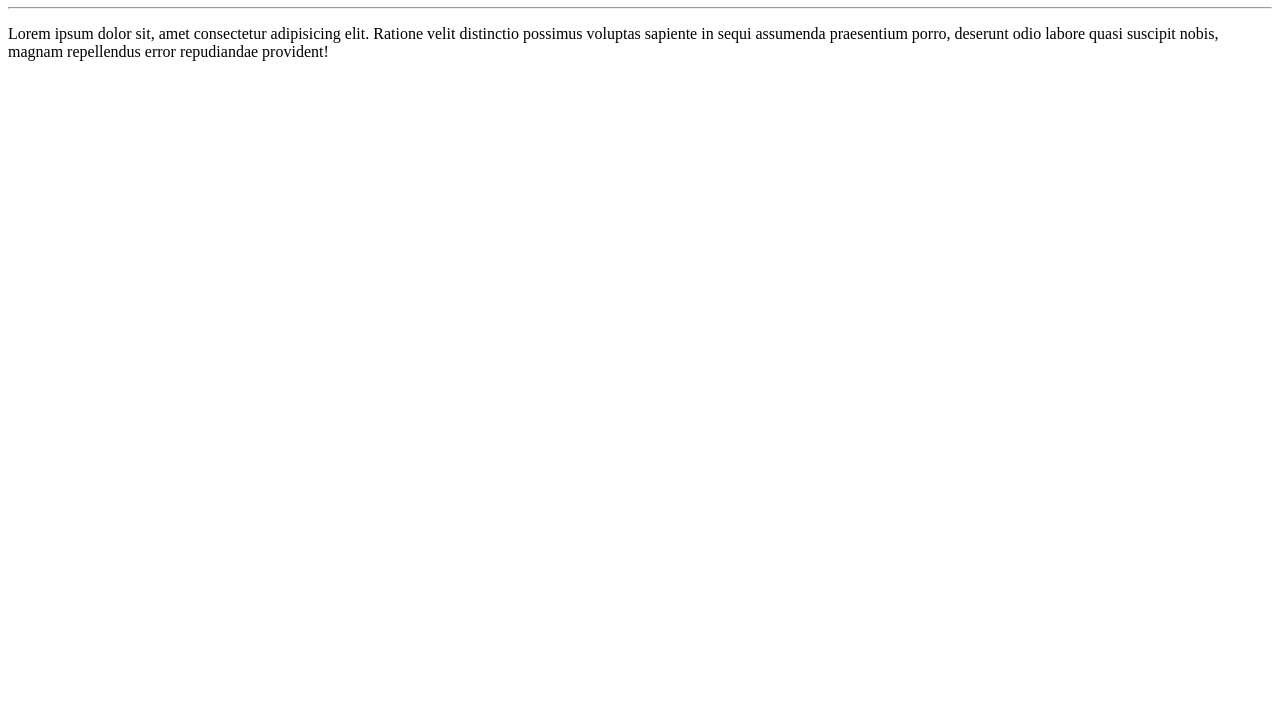
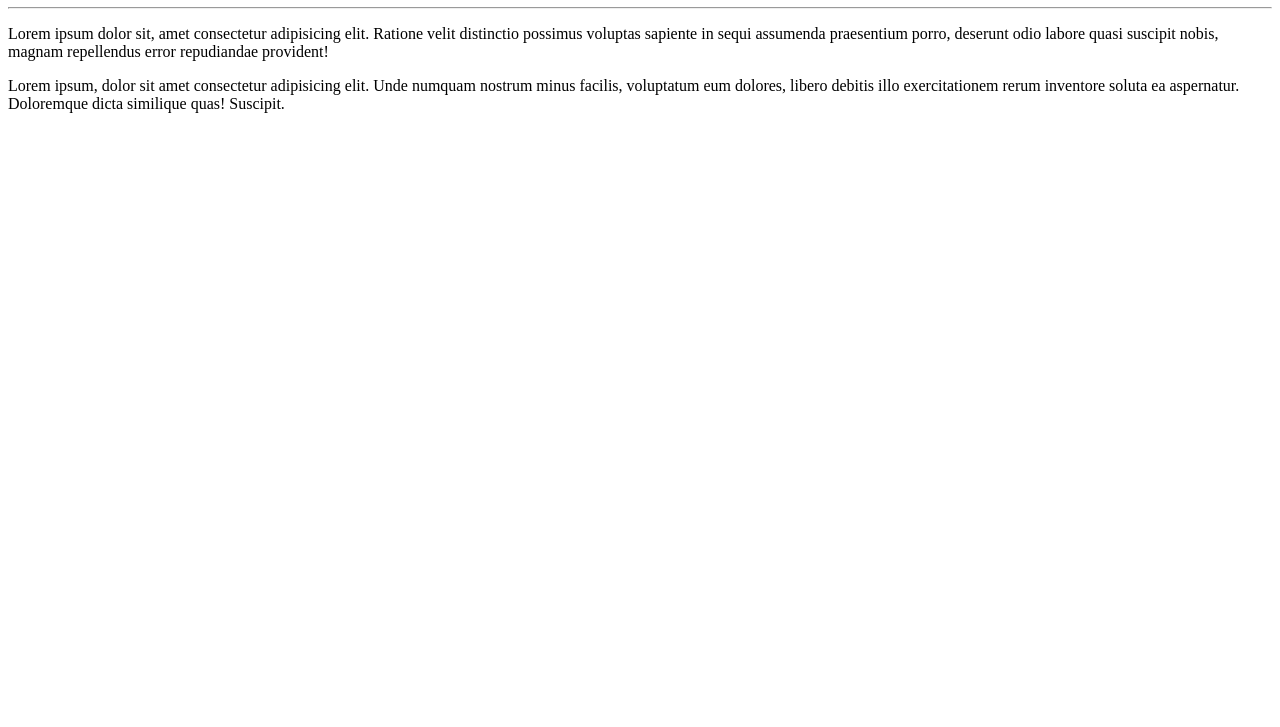
Before and after one commit to TheNotoriousCrypto/Ola-Mundo, a plain HTML site: page site-exemplo/index.html in a window 1280 px wide. Shown: the part 73-800 px from the top of the page. Drawn offline with Linux system fonts and the light colour scheme.

Commit message:
adicionei paragrafo

```diff
--- a/site-exemplo/index.html
+++ b/site-exemplo/index.html
@@ -9,5 +9,6 @@
     <h1>Olá, mundo!</h1>
     <hr>
     <p>Lorem ipsum dolor sit, amet consectetur adipisicing elit. Ratione velit distinctio possimus voluptas sapiente in sequi assumenda praesentium porro, deserunt odio labore quasi suscipit nobis, magnam repellendus error repudiandae provident!</p>
+    <p>Lorem ipsum, dolor sit amet consectetur adipisicing elit. Unde numquam nostrum minus facilis, voluptatum eum dolores, libero debitis illo exercitationem rerum inventore soluta ea aspernatur. Doloremque dicta similique quas! Suscipit.</p>
 </body>
 </html>
```
